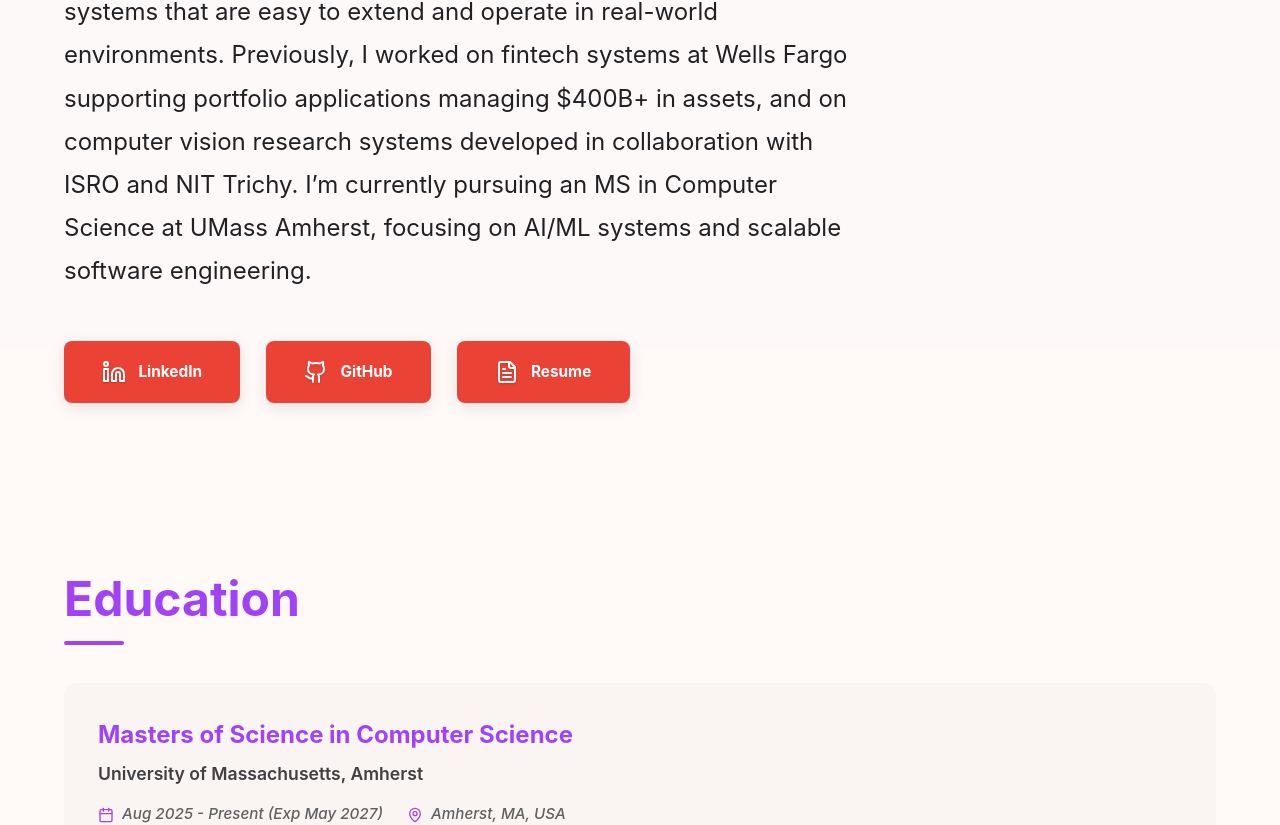
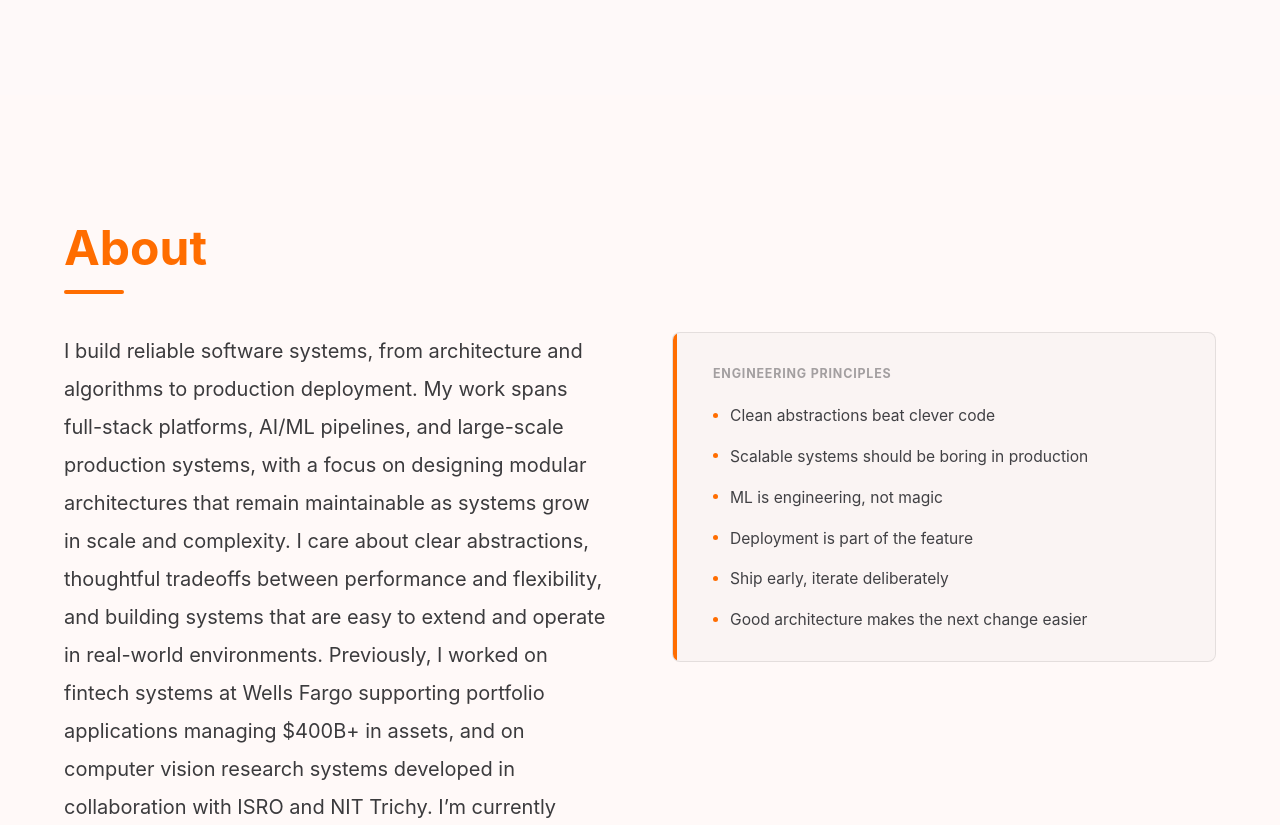
Before and after one commit to vpk-11/vpk-11.github.io, a React (Vite) app: page / in a window 1280 px wide. Shown: the part 668-1493 px from the top of the page. Built offline with nearby package versions, Linux system fonts and the light colour scheme.

Commit message:
Updated UI with About section

```diff
--- a/package.json
+++ b/package.json
@@ -28,6 +28,7 @@
     "@types/react": "^19.1.16",
     "@types/react-dom": "^19.1.9",
     "@vitejs/plugin-react": "^5.0.4",
+    "baseline-browser-mapping": "^2.10.0",
     "eslint": "^9.36.0",
     "eslint-plugin-react-hooks": "^5.2.0",
     "eslint-plugin-react-refresh": "^0.4.22",
--- a/src/App.tsx
+++ b/src/App.tsx
@@ -10,6 +10,7 @@
 import Skills from './components/Skills/Skills';
 import Projects from './components/Projects/Projects';
 import Education from './components/Education/Education';
+import About from './components/About/About';
 import Contact from './components/Contact/Contact';
 import './App.scss';
 
@@ -18,9 +19,9 @@
   const accent = useSelector((state: RootState) => state.accent.color);
   const dispatch = useDispatch();
 
-  // Define section-to-accent mapping
   const sectionAccents: { [key: string]: string } = {
     hero: 'red',
+    about: 'orange',
     education: 'purple',
     experience: 'blue',
     skills: 'yellow',
@@ -29,7 +30,6 @@
   };
 
   useEffect(() => {
-    // Detect system theme preference
     const darkModeQuery = window.matchMedia('(prefers-color-scheme: dark)');
     dispatch(setTheme(darkModeQuery.matches ? 'dark' : 'light'));
 
@@ -41,12 +41,11 @@
     return () => darkModeQuery.removeEventListener('change', handleChange);
   }, [dispatch]);
 
-  // Track active section and update accent color in Redux
   useEffect(() => {
-    const sections = ['hero', 'education', 'experience', 'skills', 'projects', 'contact'];
+    const sections = ['hero', 'about', 'education', 'experience', 'skills', 'projects', 'contact'];
 
     const handleScroll = () => {
-      const scrollPosition = window.scrollY + 150; // 150px from top
+      const scrollPosition = window.scrollY + 150;
       let currentSection = 'hero';
 
       for (const sectionId of sections) {
@@ -60,14 +59,12 @@
         }
       }
 
-      // Update Redux store with new accent color
       const newAccent = sectionAccents[currentSection];
       if (newAccent !== accent) {
         dispatch(setAccent(newAccent));
       }
     };
 
-    // Run on mount and on scroll
     handleScroll();
     window.addEventListener('scroll', handleScroll);
     window.addEventListener('resize', handleScroll);
@@ -86,6 +83,7 @@
     <div className="app">
       <Navbar />
       <Hero />
+      <About />
       <Education />
       <Experience />
       <Skills />
--- /dev/null
+++ b/src/components/About/About.scss
@@ -0,0 +1,127 @@
+@use '../../styles/variables' as *;
+@use '../../styles/mixins' as *;
+
+.about-section {
+  --section-accent-light: #{$orange-light};
+  --section-accent-dark: #{$orange-dark};
+}
+
+.ab-t {
+  .theme-light & { color: $orange-light; }
+  .theme-dark &  { color: $orange-dark; }
+
+  &::after {
+    .theme-light & { background: $orange-light; }
+    .theme-dark &  { background: $orange-dark; }
+  }
+}
+
+// ============================================
+// TWO COLUMN GRID
+// ============================================
+
+.about-grid {
+  display: grid;
+  grid-template-columns: 1fr 1fr;
+  gap: 4rem;
+  align-items: start;
+
+  @include respond-to(tablet) {
+    grid-template-columns: 1fr;
+    gap: 3rem;
+  }
+
+  @include respond-to(mobile) { gap: 2.5rem; }
+}
+
+// ============================================
+// LEFT — BIO
+// ============================================
+
+.about-bio {
+  p {
+    font-size: clamp(1rem, 1.2vw + 0.3rem, 1.25rem);
+    line-height: 1.9;
+    opacity: 0.88;
+  }
+}
+
+// ============================================
+// RIGHT — PRINCIPLES CARD
+// ============================================
+
+.about-principles {
+  position: relative;
+  padding: 2rem 2rem 1.75rem 2.5rem;
+  border-radius: 8px;
+  border: 1px solid;
+  overflow: hidden;
+  transition: $transition-smooth;
+
+  .theme-light & {
+    background: rgba($light-text, 0.02);
+    border-color: rgba($light-text, 0.1);
+  }
+
+  .theme-dark & {
+    background: rgba($dark-text, 0.03);
+    border-color: rgba($dark-text, 0.08);
+  }
+
+  // Accent bar on the left
+  &::before {
+    content: '';
+    position: absolute;
+    left: 0;
+    top: 0;
+    width: 4px;
+    height: 100%;
+    border-radius: 2px 0 0 2px;
+
+    .theme-light & { background: $orange-light; }
+    .theme-dark &  { background: $orange-dark; }
+  }
+}
+
+.principles-label {
+  font-size: 0.78rem;
+  font-weight: 700;
+  letter-spacing: 0.8px;
+  text-transform: uppercase;
+  margin-bottom: 1.25rem;
+
+  .theme-light & { color: rgba($light-text, 0.4); }
+  .theme-dark &  { color: rgba($dark-text, 0.35); }
+}
+
+.principles-list {
+  list-style: none;
+  padding: 0;
+  margin: 0;
+  display: flex;
+  flex-direction: column;
+  gap: 1rem;
+}
+
+.principle-item {
+  display: flex;
+  align-items: flex-start;
+  gap: 0.75rem;
+  font-size: 0.975rem;
+  line-height: 1.6;
+
+  .theme-light & { color: rgba($light-text, 0.85); }
+  .theme-dark &  { color: rgba($dark-text, 0.8); }
+}
+
+.principle-dot {
+  display: block;
+  flex-shrink: 0;
+  width: 5px;
+  height: 5px;
+  border-radius: 50%;
+  margin-top: 0.55rem;
+
+  .theme-light & { background: $orange-light; }
+  .theme-dark &  { background: $orange-dark; }
+}
--- /dev/null
+++ b/src/components/About/About.tsx
@@ -0,0 +1,56 @@
+import React, { useEffect } from 'react';
+import { useDispatch } from 'react-redux';
+import { setAccent } from '../../store/accentSlice';
+import profileData from '../../data/profile.json';
+import type { ProfileData } from '../../types';
+import './About.scss';
+
+const About: React.FC = () => {
+  const dispatch = useDispatch();
+  const profile = profileData as ProfileData;
+
+  useEffect(() => {
+    const observer = new IntersectionObserver(
+      (entries) => {
+        entries.forEach(entry => {
+          if (entry.isIntersecting) dispatch(setAccent('orange'));
+        });
+      },
+      { threshold: 0.5 }
+    );
+    const section = document.getElementById('about');
+    if (section) observer.observe(section);
+    return () => observer.disconnect();
+  }, [dispatch]);
+
+  return (
+    <section id="about" className="section about-section" data-accent="orange">
+      <div className="container">
+        <h2 className="ab-t section-title">About</h2>
+        <div className="about-grid">
+
+          {/* Left — bio */}
+          <div className="about-bio">
+            <p>{profile.bio}</p>
+          </div>
+
+          {/* Right — engineering principles */}
+          <div className="about-principles">
+            <p className="principles-label">Engineering Principles</p>
+            <ul className="principles-list">
+              {profile.principles.map((p, i) => (
+                <li key={i} className="principle-item">
+                  <span className="principle-dot" aria-hidden="true" />
+                  <span>{p}</span>
+                </li>
+              ))}
+            </ul>
+          </div>
+
+        </div>
+      </div>
+    </section>
+  );
+};
+
+export default About;
--- a/src/components/Hero/Hero.scss
+++ b/src/components/Hero/Hero.scss
@@ -3,8 +3,9 @@
 
 .hero-section {
   padding-top: clamp(80px, 10vh, 120px);
+  padding-bottom: clamp(4rem, 8vh, 6rem);
   text-align: left;
-  min-height: 100vh;
+  min-height: auto;  // no longer needs full viewport — About follows immediately
   display: flex;
   align-items: center;
 
--- a/src/components/Hero/Hero.tsx
+++ b/src/components/Hero/Hero.tsx
@@ -49,7 +49,6 @@
 
           <h1 className="hero-title">{profile.name}</h1>
           <h2 className="hero-subtitle">{profile.title}</h2>
-          <p className="hero-bio">{profile.bio}</p>
 
           <div className="hero-links">
             <a href={profile.linkedin} target="_blank" rel="noopener noreferrer" className="hero-link">
--- a/src/components/Navbar/Navbar.tsx
+++ b/src/components/Navbar/Navbar.tsx
@@ -21,7 +21,7 @@
 
   // Track active section for navbar highlighting
   useEffect(() => {
-    const sections = ['hero', 'education', 'experience', 'skills', 'projects', 'contact'];
+    const sections = ['hero', 'about', 'education', 'experience', 'skills', 'projects', 'contact'];
 
     const handleScroll = () => {
       const scrollPosition = window.scrollY + 150;
@@ -53,6 +53,7 @@
 
   const navItems = [
     { name: 'Home', id: 'hero' },
+    { name: 'About', id: 'about' },
     { name: 'Education', id: 'education' },
     { name: 'Experience', id: 'experience' },
     { name: 'Skills', id: 'skills' },
--- a/src/data/profile.json
+++ b/src/data/profile.json
@@ -19,5 +19,14 @@
     "Systems Engineering",
     "Project / Product Management"
   ],
-  "workAuthorization": "F-1 · CPT authorized · Will require STEM OPT / H-1B sponsorship"
+  "workAuthorization": "F-1 · CPT authorized · Will require STEM OPT / H-1B sponsorship",
+  "tagline": "",
+  "principles": [
+    "Clean abstractions beat clever code",
+    "Scalable systems should be boring in production",
+    "ML is engineering, not magic",
+    "Deployment is part of the feature",
+    "Ship early, iterate deliberately",
+    "Good architecture makes the next change easier"
+  ]
 }
--- a/src/styles/_variables.scss
+++ b/src/styles/_variables.scss
@@ -19,14 +19,16 @@
 $blue-light: #4285F4;
 $yellow-light: #FBBC04;
 $green-light: #34A853;
-$purple-light: #A142F4;  // New: Google purple
+$purple-light: #A142F4;
+$orange-light: #FF6D00;   // ← add this
 
 // Vibrant Accent Colors - Dark Mode
 $red-dark: #FF6B6B;
 $blue-dark: #4D9FFF;
 $yellow-dark: #FFD93D;
 $green-dark: #6BCF7F;
-$purple-dark: #C77DFF;  // New: Lighter purple for dark mode
+$purple-dark: #C77DFF;
+$orange-dark: #FF9800;    // ← add this
 
 // ============================================
 // BREAKPOINTS
--- a/src/styles/global.scss
+++ b/src/styles/global.scss
@@ -1,5 +1,5 @@
-@use './variables' as *;
-@use './mixins' as *;
+@use "./variables" as *;
+@use "./mixins" as *;
 // ============================================
 // GLOBAL RESETS
 // ============================================
@@ -62,7 +62,13 @@
     --bg-tint: rgba(52, 168, 83, 0.03);
   }
 
-  &.accent-purple {  // New
+  &.accent-orange {
+    --accent-color: #{$orange-light};
+    --bg-tint: rgba(255, 109, 0, 0.04);
+  }
+
+  &.accent-purple {
+    // New
     --accent-color: #{$purple-light};
     --bg-tint: rgba(161, 66, 244, 0.03);
   }
@@ -92,7 +98,13 @@
     --bg-tint: rgba(107, 207, 127, 0.05);
   }
 
-  &.accent-purple {  // New
+  &.accent-orange {
+    --accent-color: #{$orange-dark};
+    --bg-tint: rgba(255, 152, 0, 0.06);
+  }
+
+  &.accent-purple {
+    // New
     --accent-color: #{$purple-dark};
     --bg-tint: rgba(199, 125, 255, 0.05);
   }
@@ -108,7 +120,7 @@
 
 .section {
   min-height: 100vh;
-  width: 100vw;
+  width: 100vw; // Use viewport width
   padding: clamp(4rem, 10vh, 8rem) 0;
   display: flex;
   align-items: center;
@@ -121,17 +133,20 @@
     padding: clamp(3rem, 8vh, 5rem) 0;
   }
 
+  // In your local src/styles/global.scss — find this block and add orange:
+
   &[data-accent="red"],
   &[data-accent="blue"],
   &[data-accent="yellow"],
   &[data-accent="green"],
-  &[data-accent="purple"] {
+  &[data-accent="purple"],
+  &[data-accent="orange"] {
     background: var(--bg-tint);
   }
 }
 
 .container {
-  width: calc(100% - 4rem);  // Subtract padding
+  width: calc(100% - 4rem); // Subtract padding
   max-width: 1400px;
   margin: 0 auto;
   padding: 0 2rem;
@@ -170,7 +185,7 @@
   }
 
   &::after {
-    content: '';
+    content: "";
     position: absolute;
     bottom: -10px;
     left: 0;
--- a/src/types/index.ts
+++ b/src/types/index.ts
@@ -11,7 +11,8 @@
 export interface ProfileData {
   name: string;
   title: string;
-  bio: string;
+  tagline: string;   // short 1-2 sentence hero tagline
+  bio: string;       // longer bio for About section
   email: string;
   linkedin: string;
   github: string;
@@ -20,6 +21,7 @@
   availability: string;
   targetRoles: string[];
   workAuthorization: string;
+  principles: string[];
 }
 
 export interface Project {
```
Also changed, not shown: 1 other file (tests, documents, lock files or other folders).
